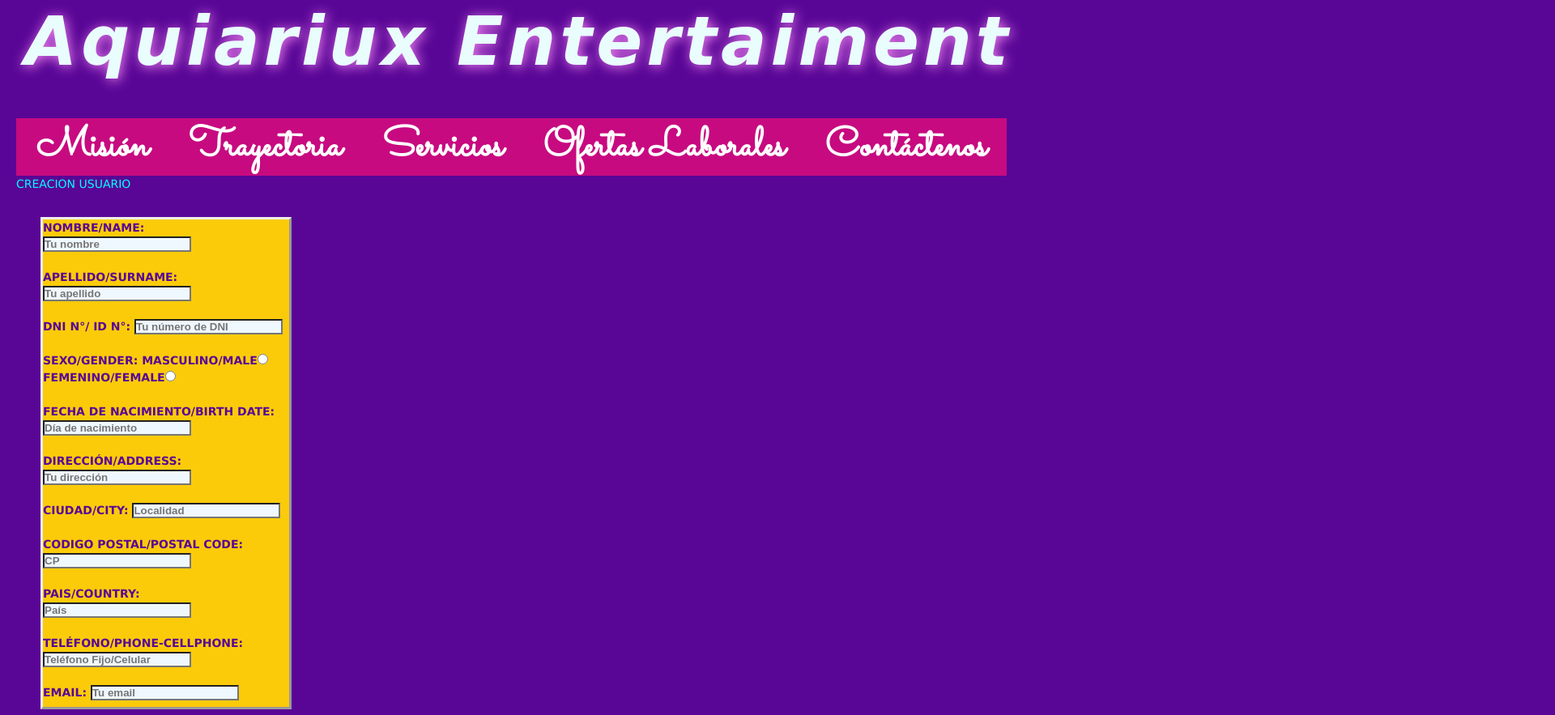
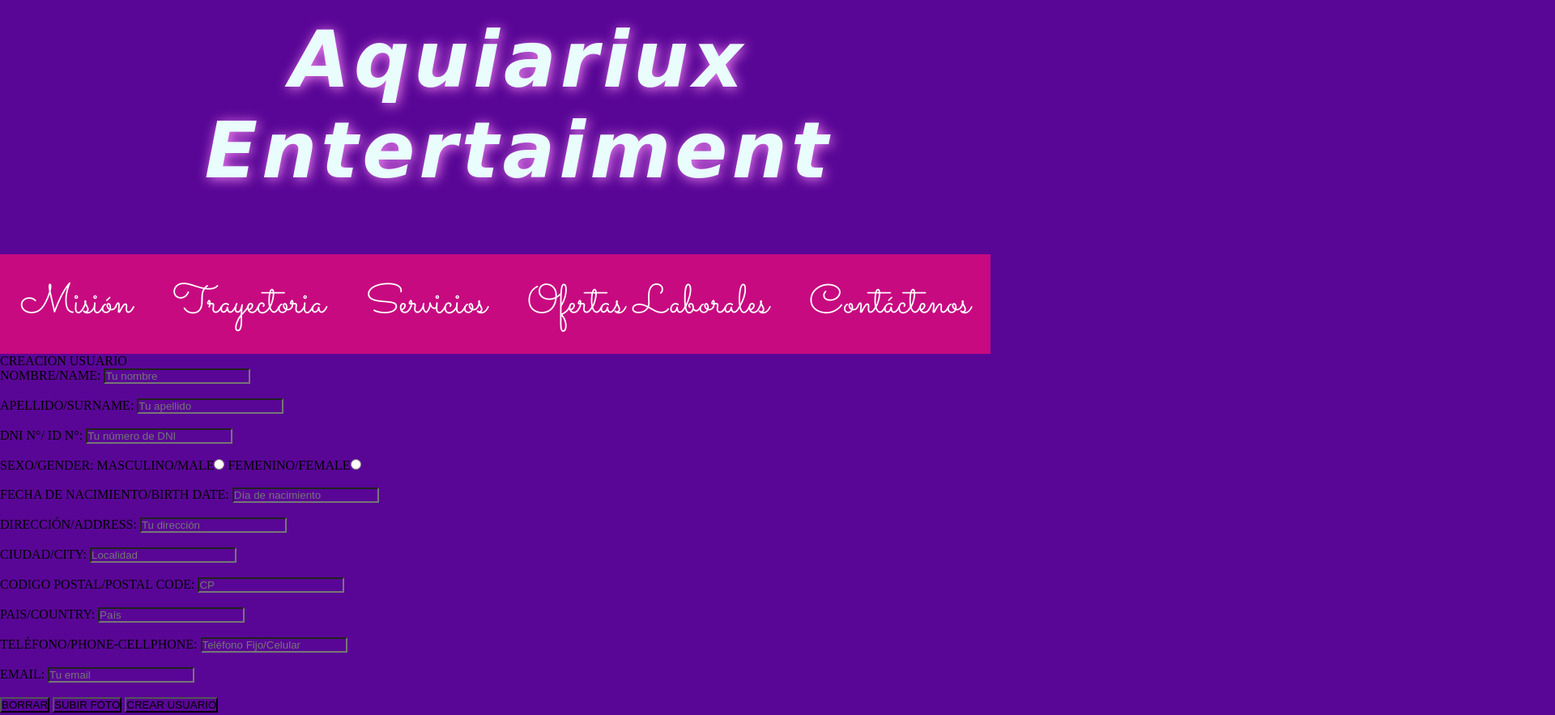
Before and after one commit to Khaleesi89/Aquiariux-Entertaiment, a plain HTML site: page formularioCrearUsuario.html in a window 1280 px wide. Shown: the top 883 px of the page at 81% size, 1920 px wide, since content can reach past the window. Drawn offline with Linux system fonts and the light colour scheme; a web font is replaced by a local one.

Commit message:
cmbios
agregando un estilo.css para la cbecera y menu...para no cambiarlo en ninguna de las paginas

```diff
--- /dev/null
+++ b/estilosEnComun.css
@@ -0,0 +1,64 @@
+*{
+    margin: 0;
+    padding: 0;
+    box-sizing: border-box;
+    background-color: #590696;
+
+
+}
+
+
+header{
+    width: 1000%;
+
+}
+
+ul{
+    list-style: none;
+}
+
+#menu li a{
+    color: white;
+    text-decoration: none;
+    background-color: #C70A80;
+    padding: 25px;
+    display: block;
+    min-width: 100px;
+    font-family: 'Sacramento', cursive;
+    font-size: 50px;
+    margin: 0;
+
+}
+
+#menu li a:hover{
+    color: black;
+    background-color: aliceblue;
+
+}
+
+#menu li{
+    float: left;
+    text-align: center;
+}
+
+#menu li ul{
+    display: none;
+}
+
+#menu li:hover ul{
+    display: block;
+}
+
+
+h1{
+    color: #E9FDFD;
+    font-style: italic;
+    text-align: center;
+    font-weight: bolder;
+    font-family: 'Allison', cursive;
+    font-size: 600%;
+    text-shadow: 2px 2px 15px violet;
+    letter-spacing: 5px;
+
+
+}
--- a/formularioCrearUsuario.html
+++ b/formularioCrearUsuario.html
@@ -16,7 +16,7 @@
 
 <link
 rel="stylesheet"
-href="estilos.css"
+href="estilosEnComun.css"
 />
 <style>
     @import url('https://fonts.googleapis.com/css2?family=Allison&display=swap');
```
Also changed, not shown: formularioDeContacto.html (+1 -1 lines), inscripcionParaLasEscuelas.html (+1 -1 lines), mision.html (+1 -1 lines), ofertasLaborales.html (+1 -1 lines), prensa.html (+1 -1 lines), servicios.html (+1 -1 lines), servicios_castings.html (+1 -1 lines), servicios_imagen.html (+1 -1 lines), servicios_personales.html (+1 -1 lines), servicios_prensa.html (+1 -1 lines), trayectoria.html (+1 -1 lines), 1 other file.
